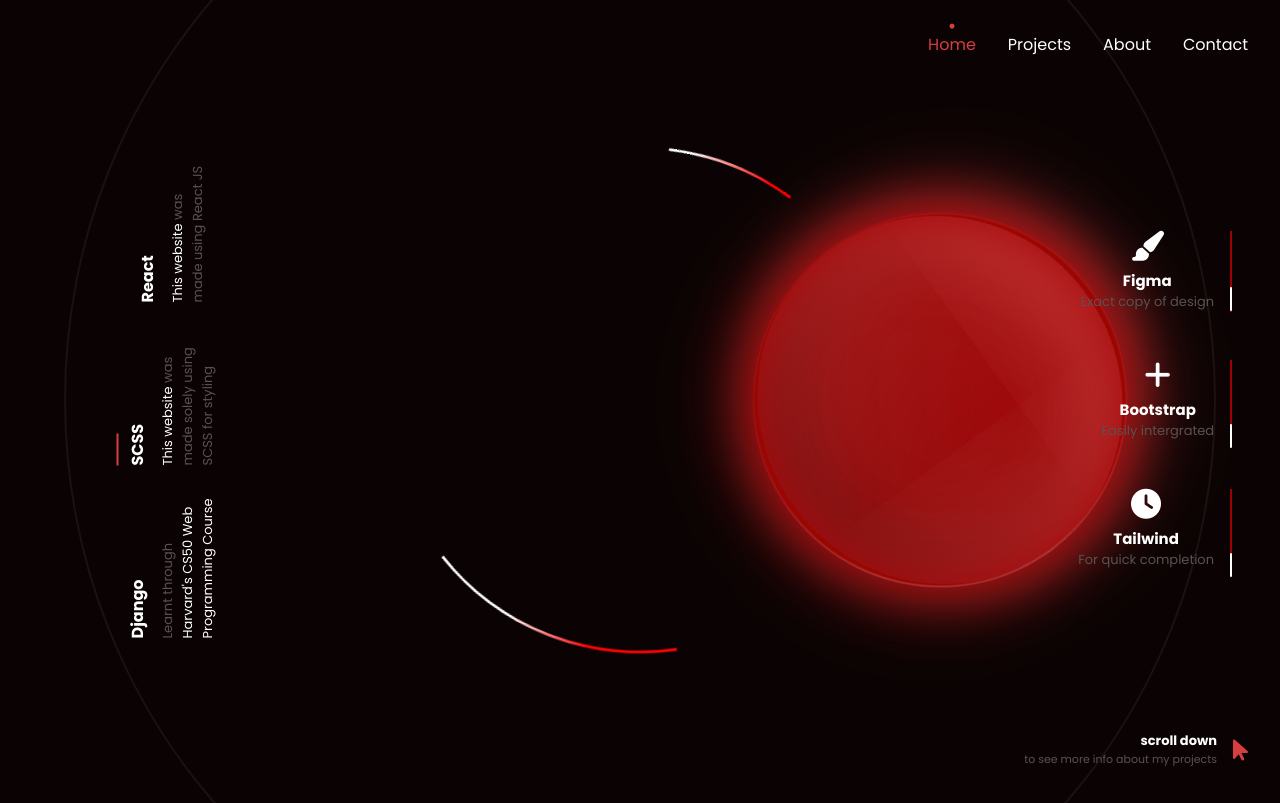
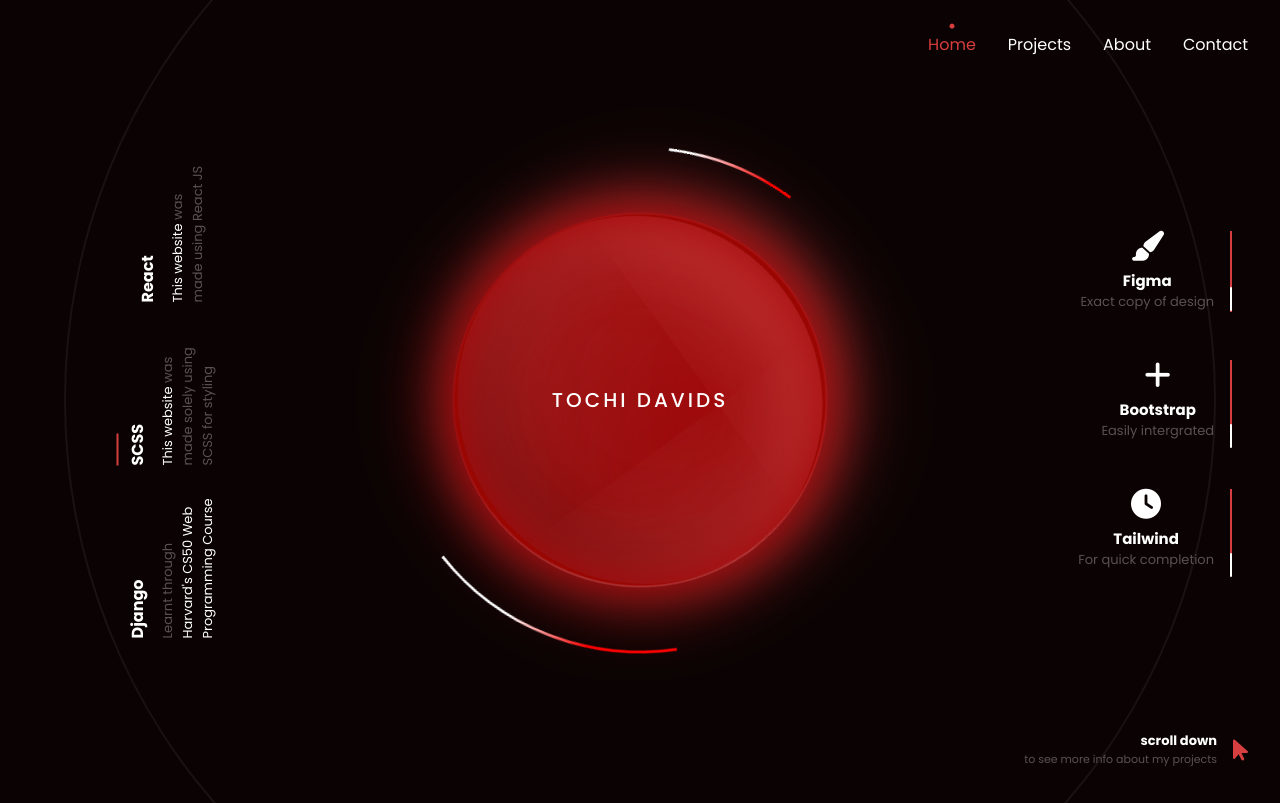
Before and after one commit to tices0/Portfolio, a React (Create React App) app: page / in a window 1280 px wide. Shown: the top 803 px of the page. Built offline with nearby package versions, Linux system fonts and the light colour scheme.

Commit message:
added glowing ball

```diff
--- a/src/pages/Home.jsx
+++ b/src/pages/Home.jsx
@@ -8,6 +8,7 @@ function Home() {
 		<main className="pages" id="home-page">
 			<GradientSvg />
 			<i className="fa-solid fa-circle"></i>
+			<h1 id="name">tochi davids</h1>
 			<div className="first-outline">
 				<Svg1 d={describeArc(0.5, 0.5, 0.48, -30, 30)} />
 				<Svg2 d={describeArc(0.5, 0.5, 0.48, 180 - 15, 180 + 15)} />
--- a/src/styles/styles.css
+++ b/src/styles/styles.css
@@ -61,7 +61,6 @@ body::-webkit-scrollbar {
   background-clip: text;
   border-radius: 50%;
   z-index: -1;
-  position: relative;
 }
 #home-page .fa-circle:after {
   content: "";
@@ -74,7 +73,17 @@ body::-webkit-scrollbar {
   border-radius: 50%;
   z-index: 999;
   border-inline: 5px solid rgba(0, 231, 0, 0.02);
-  box-shadow: inset 0 0 50px #9d0203, inset 20px 0 80px #d73e3f, inset -20px 0 80px #5a0a0a, inset 20px 0 300px #d73e3f, inset -20px 0 300px #5a0a0a, 0 0 50px #9d0203, -10px 0 80px #d73e3f, 10px 0 80px #5a0a0a; /* outer right cyan */
+  box-shadow: inset 0 0 50px #9d0203, inset 20px 0 80px #d73e3f, inset -20px 0 80px #5a0a0a, inset 20px 0 300px #d73e3f, inset -20px 0 300px #5a0a0a, 0 0 50px #9d0203, -10px 0 80px #d73e3f, 10px 0 80px #5a0a0a;
+}
+#home-page #name {
+  text-transform: uppercase;
+  letter-spacing: 3px;
+  position: absolute;
+  top: 50%;
+  left: 50%;
+  transform: translate(-50%, -50%);
+  font-size: 20px;
+  font-weight: 500;
 }
 #home-page .first-outline {
   width: 525px;
@@ -185,7 +194,7 @@ body::-webkit-scrollbar {
   width: 200px;
 }
 #home-page section.info ul.right li {
-  border-right: 2px solid #9d0203;
+  border-right: 2px solid #d73e3f;
   padding-right: 1rem;
   position: relative;
 }
--- a/src/styles/styles.scss
+++ b/src/styles/styles.scss
@@ -106,8 +106,6 @@ body {
 		background-clip: text;
 		border-radius: 50%;
 		z-index: -1;
-		position: relative;
-
 
 		&:after {
 			content: "";
@@ -120,16 +118,19 @@ body {
 			border-radius: 50%;
 			z-index: 999;
 			border-inline: 5px solid rgba(0, 231, 0, 0.02);
-            box-shadow:
-    inset 0 0 50px $medium-red,      /* inner white */
-    inset 20px 0 80px $light-red,   /* inner left magenta short */
-    inset -20px 0 80px $dark-red,  /* inner right cyan short */
-    inset 20px 0 300px $light-red, /* inner left magenta broad */
-    inset -20px 0 300px $dark-red, /* inner right cyan broad */
-    0 0 50px $medium-red,            /* outer white */
-    -10px 0 80px $light-red,       /* outer left magenta */
-    10px 0 80px $dark-red;         /* outer right cyan */
+			box-shadow: inset 0 0 50px $medium-red, inset 20px 0 80px $light-red,
+				inset -20px 0 80px $dark-red, inset 20px 0 300px $light-red,
+				inset -20px 0 300px $dark-red, 0 0 50px $medium-red,
+				-10px 0 80px $light-red, 10px 0 80px $dark-red;
 		}
+	}
+
+	#name {
+		text-transform: uppercase;
+		letter-spacing: 3px;
+		@include absoluteCenter();
+		font-size: 20px;
+        font-weight: 500;
 	}
 
 	.first-outline {
@@ -239,7 +240,7 @@ body {
 				width: 200px;
 
 				li {
-					border-right: 2px solid $medium-red;
+					border-right: 2px solid $light-red;
 					padding-right: 1rem;
 					position: relative;
 
```
Also changed, not shown: 1 other file (tests, documents, lock files or other folders).
